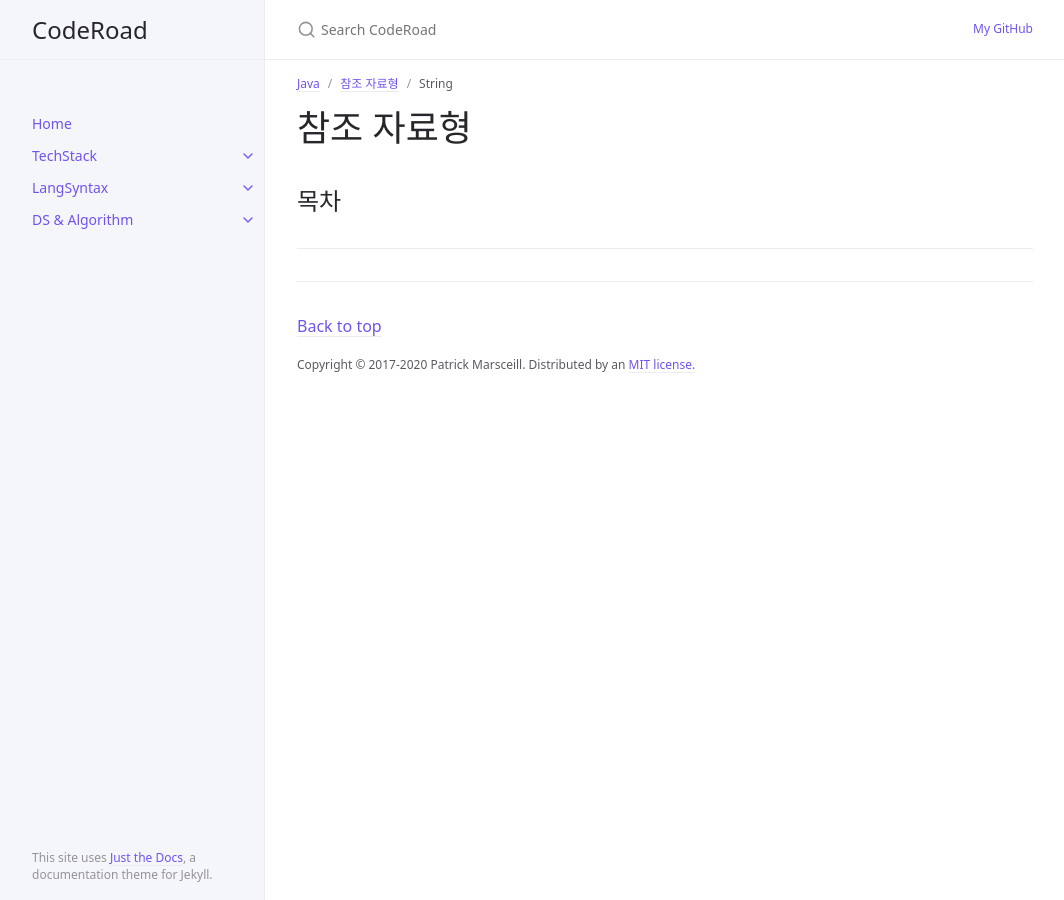
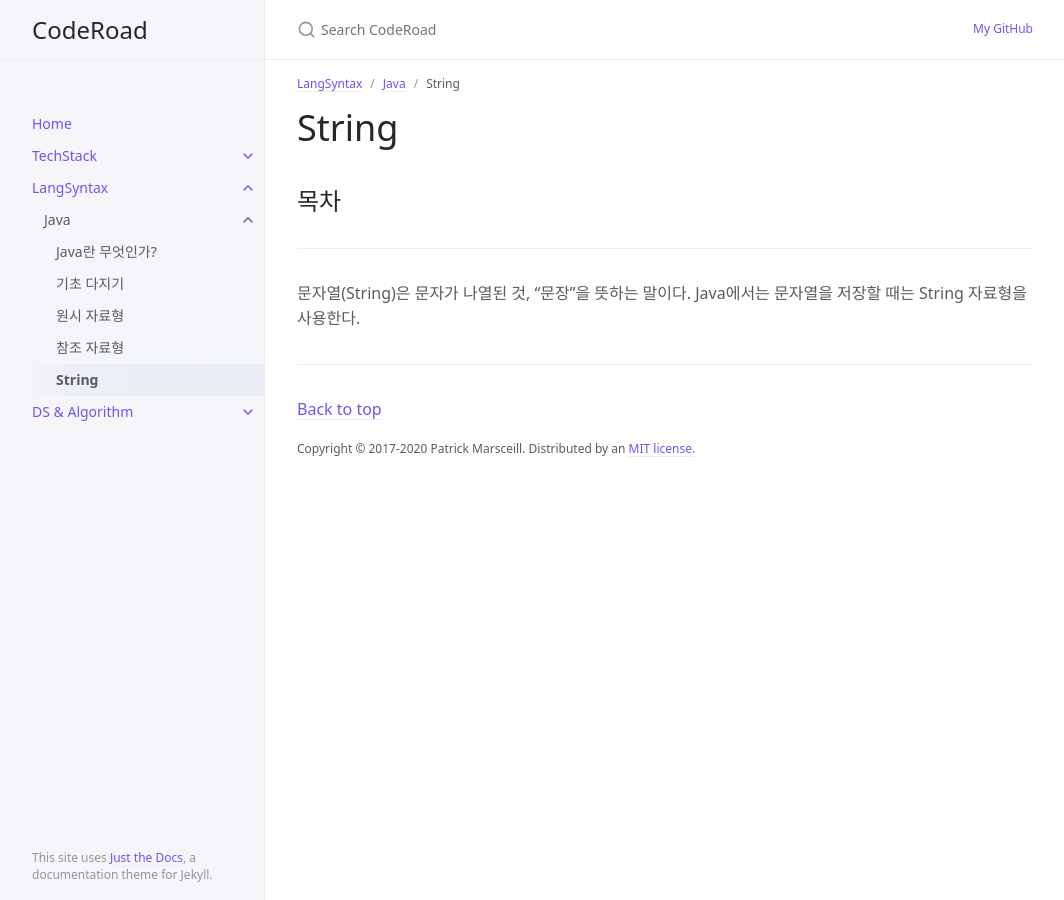
Before and after one commit to hangillee/hangillee.github.io, a Jekyll site: the page built from docs/LangSyntax/Java/referencetype/string.md, in a window 1280 px wide. Shown: the whole page, without its empty margins (107-1171 px from the left). Built offline with Jekyll 4.4.1, drawn with Linux system fonts in a browser that asks for light colours.

Commit message:
CHORE Edit page

```diff
--- a/docs/LangSyntax/Java/referencetype/string.md
+++ b/docs/LangSyntax/Java/referencetype/string.md
@@ -2,12 +2,12 @@
 layout: default
 title: String
 nav_order: 3
-parent: 참조 자료형
-grand_parent: Java
+parent: Java
+grand_parent: LangSyntax
 permalink: docs/langsyntax/java/04/String
 ---
 
-# 참조 자료형
+# String
 {: .no_toc }
 
 ## 목차
@@ -17,3 +17,5 @@ permalink: docs/langsyntax/java/04/String
 {:toc}
 
 ---
+
+문자열(String)은 문자가 나열된 것, "문장"을 뜻하는 말이다. Java에서는 문자열을 저장할 때는 String 자료형을 사용한다.
```
Also changed, not shown: docs/LangSyntax/Java/04.md (+3 -2 lines).
